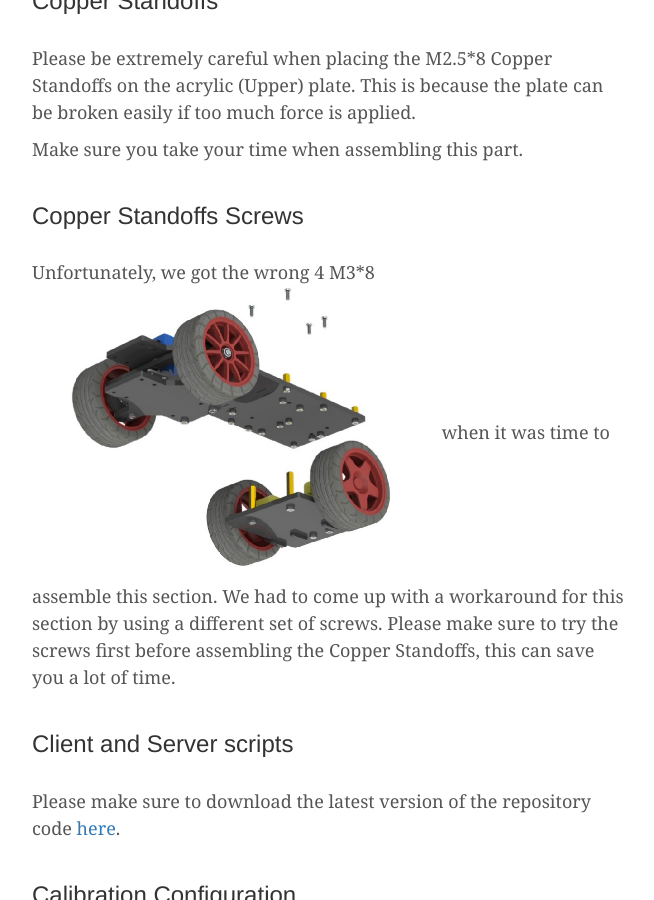
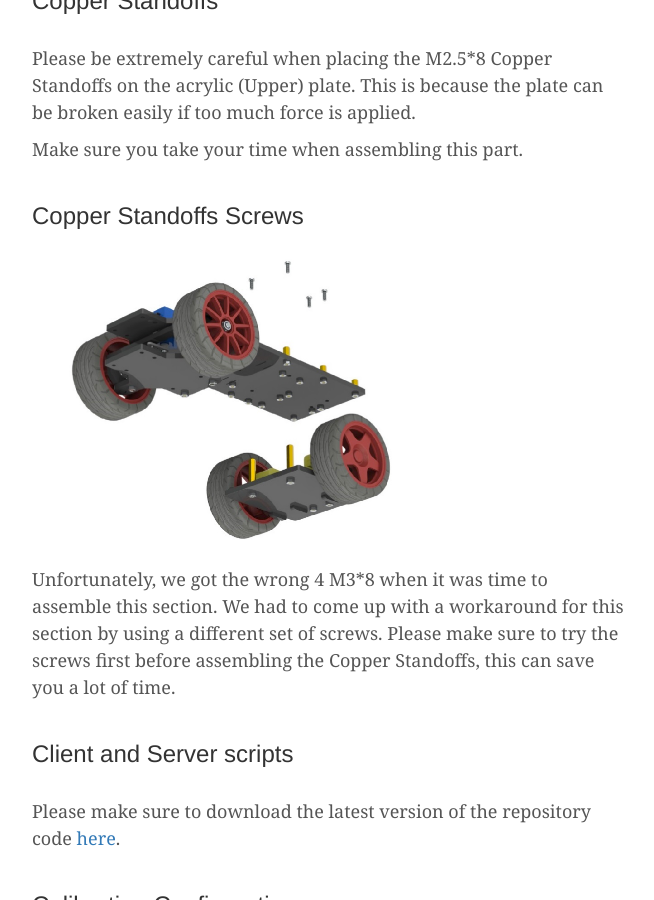
Before and after one commit to synerminds/synerminds.github.io, a Jekyll site: the page built from _posts/2016-01-08-smart-video-car.md, in a window 1280 px wide and 900 px high, scrolled down 881 px. Shown: the whole window, without its empty margins (153-807 px from the left). Built offline with Jekyll 4.4.1, drawn with Linux system fonts in a browser that asks for light colours.

Commit message:
adjust image location

```diff
--- a/_posts/2016-01-08-smart-video-car.md
+++ b/_posts/2016-01-08-smart-video-car.md
@@ -15,6 +15,7 @@ When we first started reading the manual to get an idea of how to start assembli
 Please be aware of this before purchasing the kit, so make sure you do buy the batteries which are (x2) 18650 of 3.7v rechargeable Li-on according to the manual. It will save you a lot of time and headaches.
 
 There is another thing worth mentioning, since we did not have the required batteries, we had to come up with a workaround to solve the power issue. So, we did a little research on the voltage regulator included in the power board and found out that we were actually able to use another kind of battery to power it. The voltage regulator is a: **XL1509** which is a **2A 150KHz 40V Buck DC to DC Converter**, so based on that we were able to power the car with a 4 cells **14.8v 1000mAh** Li-Po battery (under our own risk) without any problems.
+
 ### Copper Standoffs
 
 Please be extremely careful when placing the M2.5*8 Copper Standoffs on the acrylic (Upper) plate. This is because the plate can be broken easily if too much force is applied.
@@ -23,7 +24,9 @@ Make sure you take your time when assembling this part.
 
 ### Copper Standoffs Screws
 
-Unfortunately, we got the wrong 4 M3*8 ![screws](https://github.com/synerminds/synerminds.github.io/blob/bootstrap_styling/assets/wrong_screws.png) when it was time to assemble this section. We had to come up with a workaround for this section by using a different set of screws. Please make sure to try the screws first before assembling the Copper Standoffs, this can save you a lot of time.
+<img src="{{ site.baseurl }}/assets/wrong_screws.png" alt="circuit">
+
+Unfortunately, we got the wrong 4 M3*8 when it was time to assemble this section. We had to come up with a workaround for this section by using a different set of screws. Please make sure to try the screws first before assembling the Copper Standoffs, this can save you a lot of time.
 
 ### Client and Server scripts
 
```
